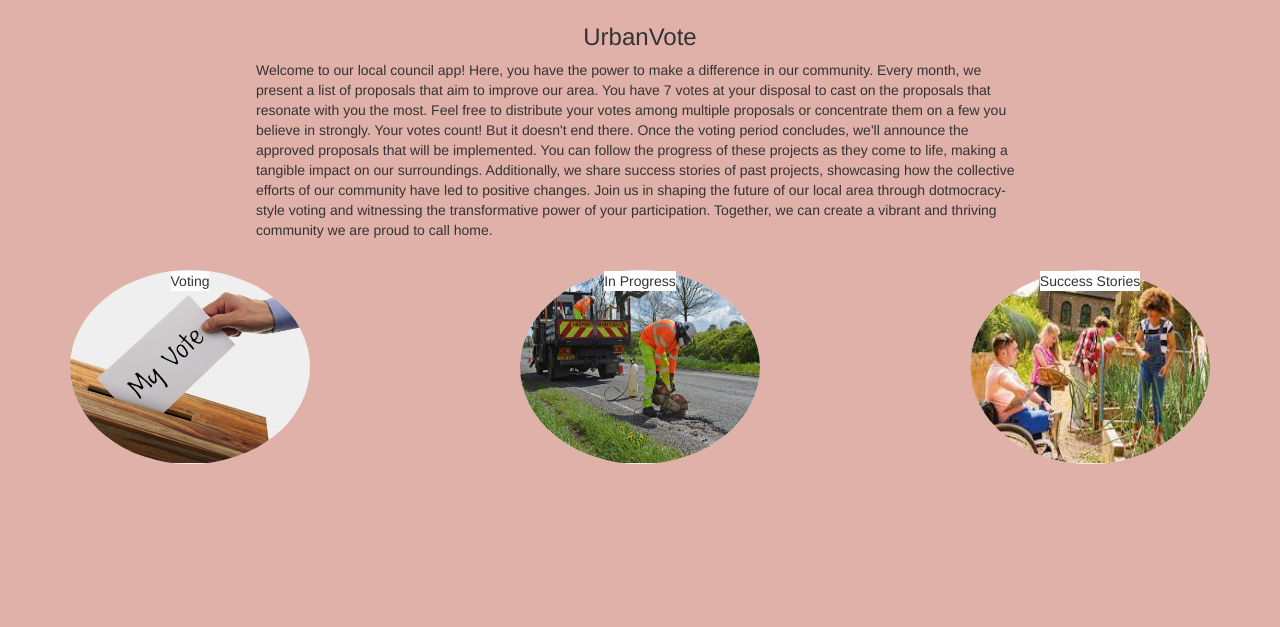
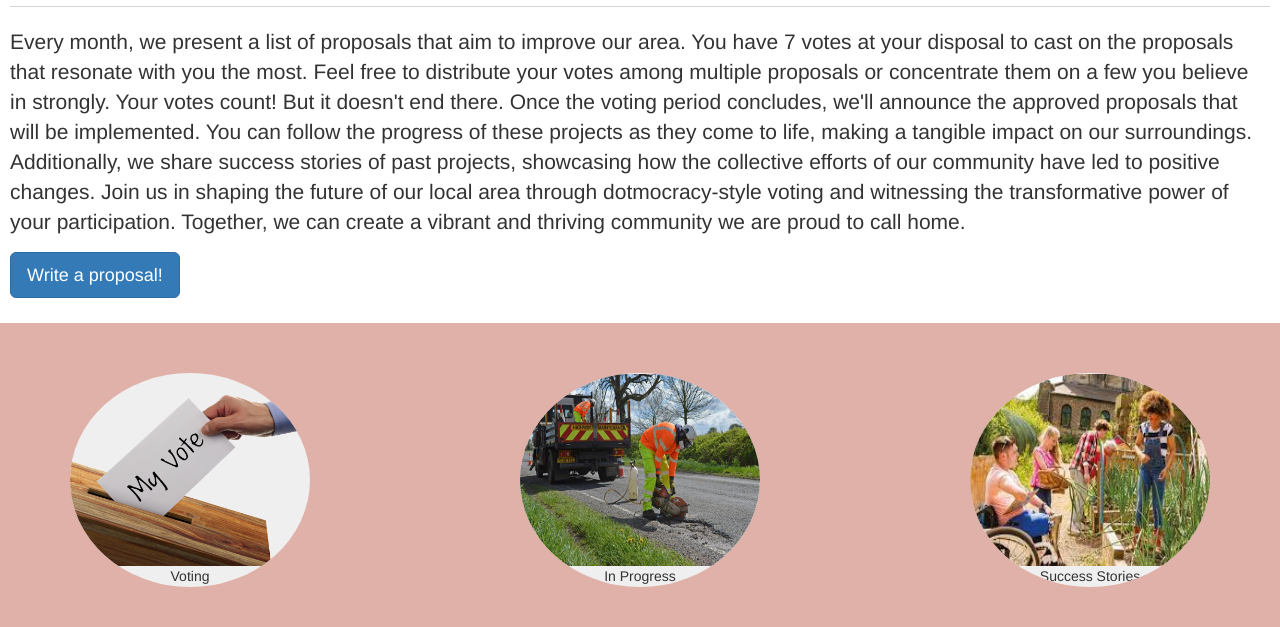
Before and after one commit to JoeyF92/local-council-app, a website: page client/index.html in a window 1280 px wide. Shown: the part 688-1315 px from the top of the page. Before the commit the page ends 1152 px from the top, so only its background shows below. Drawn offline with nearby package versions, Linux system fonts and the light colour scheme.

Commit message:
made small styling changes

```diff
--- a/client/assets/styles.css
+++ b/client/assets/styles.css
@@ -19,6 +19,12 @@ body {
 
   align-items: center;
   justify-content: center;
+  height: 500px;
+}
+
+.jumbotron{
+  padding: 10px;
+  background-color: #FFFFFF !important;
 }
 
 #app-name {
@@ -46,7 +52,8 @@ body {
   align-items: center;
   border-radius: 50%;
   overflow: hidden;
-  border: none;
+  border: 10px;
+  border-color: #d8c450;
 }
 
 .button-container button img {
@@ -65,6 +72,13 @@ body {
   width: 100%;
   height: 400px; /* Adjust the height as desired */
   object-fit: scale-down; /*can also use cover to have a fully covered and stretched carousel*/
+}
+.carousel-control.left, .carousel-control.right {
+  background-image:none !important;
+  filter:none !important;
+}
+.carousel-control:hover {
+  opacity: 3.5;
 }
 
 /* Admin styles*/
--- a/client/index.html
+++ b/client/index.html
@@ -29,10 +29,31 @@
 
     <div id="navbar-placeholder"></div>
     <div class="main-image">
-      <img src="assets/town-logo.png" alt="Center Image" />
+      <img src="assets/town-logo.png" alt="Center Image" class="img-fluid"/>
     </div>
-
-    <div id="site-info">
+    <div class="jumbotron">
+      <h2 class="display-1"><strong>UrbanVote Florin Council</strong></h2>
+      <p class="lead">Welcome to our local council app! Here, you have the power to make a difference in our community.</p>
+      <hr class="my-4">
+      <p>Every month, we present a list of proposals
+        that aim to improve our area. You have 7 votes at your disposal to cast
+        on the proposals that resonate with you the most. Feel free to
+        distribute your votes among multiple proposals or concentrate them on a
+        few you believe in strongly. Your votes count! But it doesn't end there.
+        Once the voting period concludes, we'll announce the approved proposals
+        that will be implemented. You can follow the progress of these projects
+        as they come to life, making a tangible impact on our surroundings.
+        Additionally, we share success stories of past projects, showcasing how
+        the collective efforts of our community have led to positive changes.
+        Join us in shaping the future of our local area through dotmocracy-style
+        voting and witnessing the transformative power of your participation.
+        Together, we can create a vibrant and thriving community we are proud to
+        call home.</p>
+      <p class="lead">
+        <a class="btn btn-primary btn-lg" href="proposal.html" role="button">Write a proposal!</a>
+      </p>
+    </div>
+    <!-- <div id="site-info">
       <h3 id="app-name">UrbanVote</h3>
       <p>
         Welcome to our local council app! Here, you have the power to make a
@@ -51,24 +72,26 @@
         Together, we can create a vibrant and thriving community we are proud to
         call home.
       </p>
-    </div>
+    </div> -->
 
     <div class="container">
       <div class="button-container">
         <button id="voting">
           <img src="assets/voting.jpg" alt="Image 1" />
-          <span>Voting</span>
+          <caption>Voting</caption>
         </button>
         <button id="inProgress">
           <img src="assets/community-road-repairs.jpg" alt="Image 2" />
-          <span>In Progress</span>
+          <caption>In Progress</caption>
         </button>
         <button id="successStories">
           <img src="assets/community-children-gardening.jpeg" alt="Image 3" />
-          <span>Success Stories</span>
+          <caption> Success Stories</caption>
         </button>
       </div>
     </div>
+    <br>
+    <br>
 
     <script src="https://code.jquery.com/jquery-3.2.1.slim.min.js"></script>
     <script
--- a/client/progress.js
+++ b/client/progress.js
@@ -64,7 +64,7 @@ const postToCarousel = (data)=>{
             captionDiv.className="carousel-caption"
             title.innerHTML = `Proposal ${proposal}`
             p.innerHTML=data[counter]['title']
-            p.setAttribute('style','color: #F7FF00')
+            //p.setAttribute('style','color: #F7FF00')
             captionDiv.append(title)
             captionDiv.append(p)
             imageDiv.append(captionDiv)
--- a/client/stories.js
+++ b/client/stories.js
@@ -57,7 +57,7 @@ const postToCarousel = (data)=>{
             captionDiv.className="carousel-caption"
             title.innerHTML = `Proposal ${proposal}`
             p.innerHTML=data[counter]['title']
-            p.setAttribute('style','color: #F7FF00')
+            //p.setAttribute('style','color: #F7FF00')
             captionDiv.append(title)
             captionDiv.append(p)
             imageDiv.append(captionDiv)
```
Also changed, not shown: client/progress.html (+2 -1 lines), client/stories.html (+1 -1 lines), client/voting.html (+3 -2 lines), client/voting.js (+8 -2 lines), client/assets/Townhall.JPG (added).
